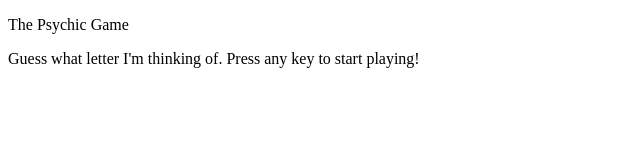
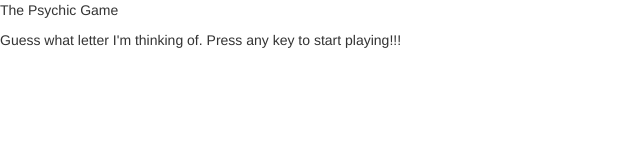
Before and after one commit to llandicho/Psychic-Game, a plain HTML site: page index.html in a window 1280 px wide. Shown: the whole page, without its empty margins (0-640 px from the left). Drawn offline with nearby package versions, Linux system fonts and the light colour scheme.

Commit message:
add bootstrap

```diff
--- a/index.html
+++ b/index.html
@@ -5,11 +5,13 @@
   <title>Psychic Game</title>
 
 
+  <link rel="stylesheet" href="https://maxcdn.bootstrapcdn.com/bootstrap/3.3.7/css/bootstrap.min.css" integrity="sha384-BVYiiSIFeK1dGmJRAkycuHAHRg32OmUcww7on3RYdg4Va+PmSTsz/K68vbdEjh4u" crossorigin="anonymous">
+
 </head>
 <body>
   <div id="game">
     <p>The Psychic Game</p>
-    <p>Guess what letter I'm thinking of. Press any key to start playing!</p>
+    <p>Guess what letter I'm thinking of. Press any key to start playing!!!</p>
   </div>
 
 <script type="text/javascript" src="assets/javascript/game.js"></script>
```
Also changed, not shown: 1 other file.
